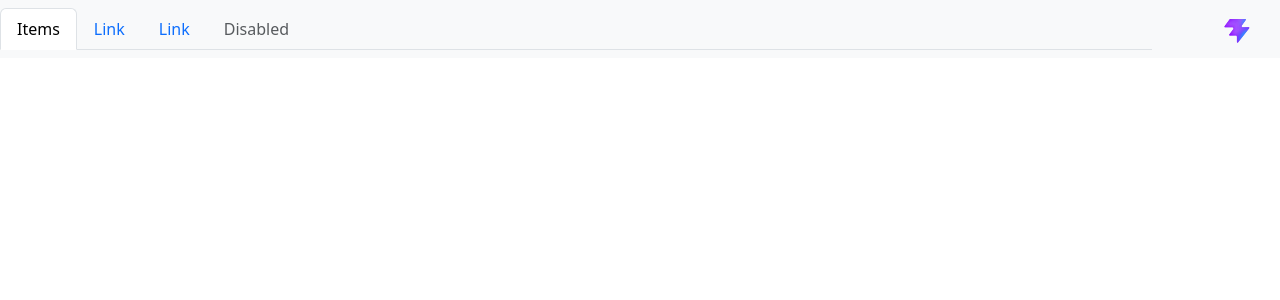
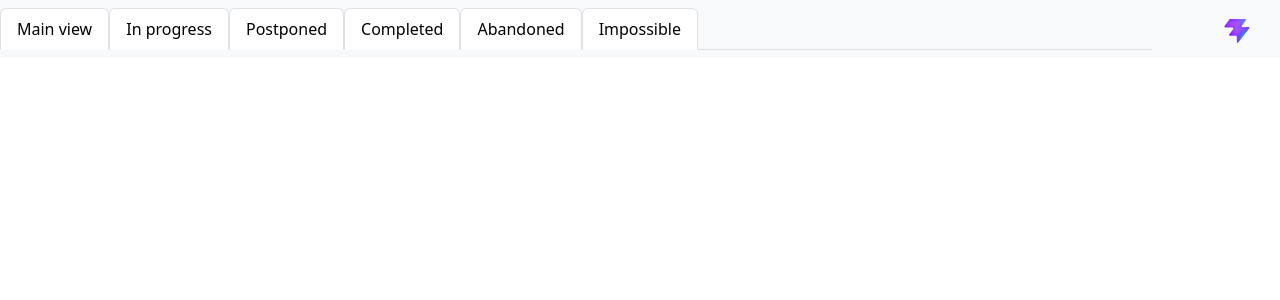
Before and after one commit to PPat93/IdeaRail, a React (Vite) app: page / in a window 1280 px wide. Shown: the top 300 px of the page. Built offline with nearby package versions, Linux system fonts and the light colour scheme.

Commit message:
v0.1 - start navbar adjustements - add tabs

```diff
--- a/src/components/Navbar.tsx
+++ b/src/components/Navbar.tsx
@@ -1,20 +1,15 @@
+const navbarTabs = ["Main view", "In progress", "Postponed", "Completed", "Abandoned", "Impossible"]
+
 function Navbar() {
     return <>
         <nav className="navbar bg-body-tertiary">
-                <ul className="nav nav-tabs">
-                    <li className="nav-item">
-                        <a className="nav-link active" aria-current="page" href="#">Items</a>
-                    </li>
-                    <li className="nav-item">
-                        <a className="nav-link" href="#">Link</a>
-                    </li>
-                    <li className="nav-item">
-                        <a className="nav-link" href="#">Link</a>
-                    </li>
-                    <li className="nav-item">
-                        <a className="nav-link disabled" aria-disabled="true">Disabled</a>
-                    </li>
-                </ul>
+            <ul className="nav nav-tabs">
+
+                {navbarTabs.map((item) => (<li className="nav-item">
+                    <a className="nav-link active" aria-current="page" href="#">{item}</a>
+                </li>))}
+
+            </ul>
             <div className="container" id="navbar-icon">
                 <a className="navbar-brand" href="#">
                     <img src="./../../public/favicon.svg" alt="Bootstrap" width="30" height="24"/>
```
